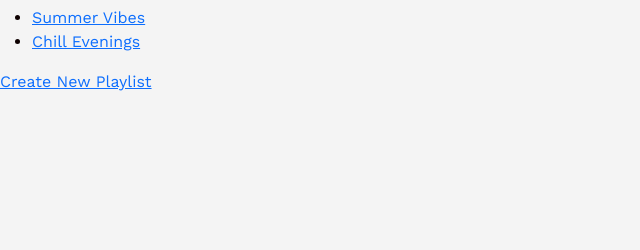
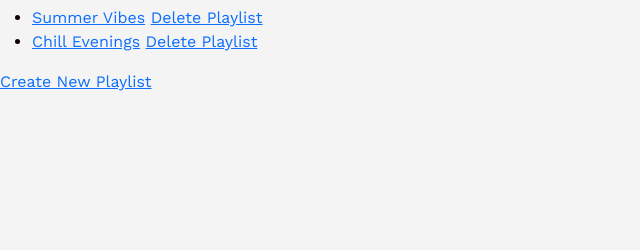
Before and after one commit to bentzekisz/MixMate, a Rails app: page /dashboard in a window 1280 px wide. Shown: the part 108-358 px from the top of the page, without its empty margins (0-640 px from the left). Run offline with Rails 7, Linux system fonts and the light colour scheme; a user stored in the database is signed in; data comes from the database, SQL or seed files in the repository; style sheets or scripts are compiled from the project's sources; some libraries are stand-ins or nearby versions.

Commit message:
song delete, playlist delete, new buttons added and palylist size maximalize has begun

```diff
--- a/app/controllers/playlist_songs_controller.rb
+++ b/app/controllers/playlist_songs_controller.rb
@@ -29,6 +29,8 @@ class PlaylistSongsController < ApplicationController
       render :new, status: :unprocessable_entity
     end
   end
+
+
 
   def edit
     @playlist_song = PlaylistSong.find(params[:id])
--- a/app/controllers/playlists_controller.rb
+++ b/app/controllers/playlists_controller.rb
@@ -43,9 +43,17 @@ class PlaylistsController < ApplicationController
   end
 
   def destroy
+    @playlist = Playlist.find(params[:id])
+
+    # First, delete all associated playlist_songs
+    @playlist.playlist_songs.destroy_all
+
+    # Then, delete the playlist
     @playlist.destroy
-    redirect_to playlists_path
+
+    redirect_to dashboard_path, notice: 'Playlist was successfully deleted.'
   end
+
 
   def confirmation
     # logic
--- a/app/views/playlist_songs/manage.html.erb
+++ b/app/views/playlist_songs/manage.html.erb
@@ -1,7 +1,7 @@
+<%= link_to 'Back to Dashboard', dashboard_path, class: 'btn btn-secondary' %>
 <h1><%= @playlist.title %></h1>
 <h2>To: <%= @playlist.to_name %></h2>
 <p><%= @playlist.general_message %></p>
-
 <% if @playlist_songs.any? %>
   <ul>
     <% @playlist_songs.each do |playlist_song| %>
@@ -9,9 +9,10 @@
         <%= playlist_song.song.title %> - <%= playlist_song.song.artist %>
         <p>Message: <%= playlist_song.message %></p>
         <%= link_to 'Edit', edit_playlist_playlist_song_path(@playlist, playlist_song) %> |
-        <%= link_to 'Delete', playlist_playlist_song_path(@playlist, playlist_song), method: :delete, data: { confirm: 'Are you sure?' } %>
+        <%= link_to 'Delete', playlist_playlist_song_path(@playlist, playlist_song), method: :delete,  data: {turbo_method: :delete, turbo_confirm: "Are you sure? This will delete the song with your personal message, and CANNOT be reverted!"}%>
       </li>
     <% end %>
+    <%= link_to 'Add New Song', new_playlist_playlist_song_path(@playlist), class: 'btn btn-primary' %>
   </ul>
 <% else %>
   <p>No songs in this playlist.</p>
--- a/app/views/playlists/confirmation.html.erb
+++ b/app/views/playlists/confirmation.html.erb
@@ -1,5 +1,5 @@
 <h1>Thank you for using</h1>
-<%= image_tag "Logo.png", style: 'height:200px; width:auto; margin-bottom: 20px;' %>
+
 <h2>YOUR MIX/MATE HAS BEEN SUCCESSFULLY SEND TO ________!</h2>
 
 
--- a/app/views/playlists/dashboard.html.erb
+++ b/app/views/playlists/dashboard.html.erb
@@ -6,6 +6,7 @@
       <% @playlists.each do |playlist| %>
         <li>
           <%= link_to playlist.title, manage_playlist_playlist_songs_path(playlist_id: playlist.id) %>
+          <%= link_to 'Delete Playlist', playlist_path(playlist),  method: :delete,  data: {turbo_method: :delete, turbo_confirm: "Are you sure? This will delete the playlistwith all songs and personal messages, and CANNOT be reverted!"}%>
         </li>
       <% end %>
     </ul>
--- a/config/routes.rb
+++ b/config/routes.rb
@@ -17,7 +17,6 @@ Rails.application.routes.draw do
 
 
 
-
   get 'dashboard', to: 'playlists#dashboard'
 
 
```
Also changed, not shown: app/models/playlist_song.rb (+10 -0 lines).
